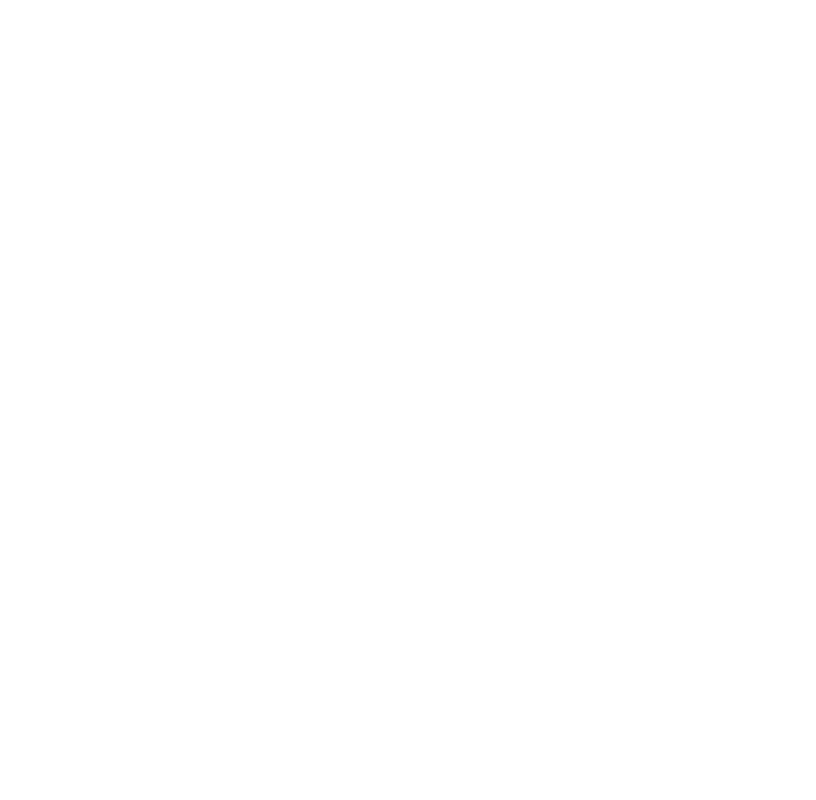
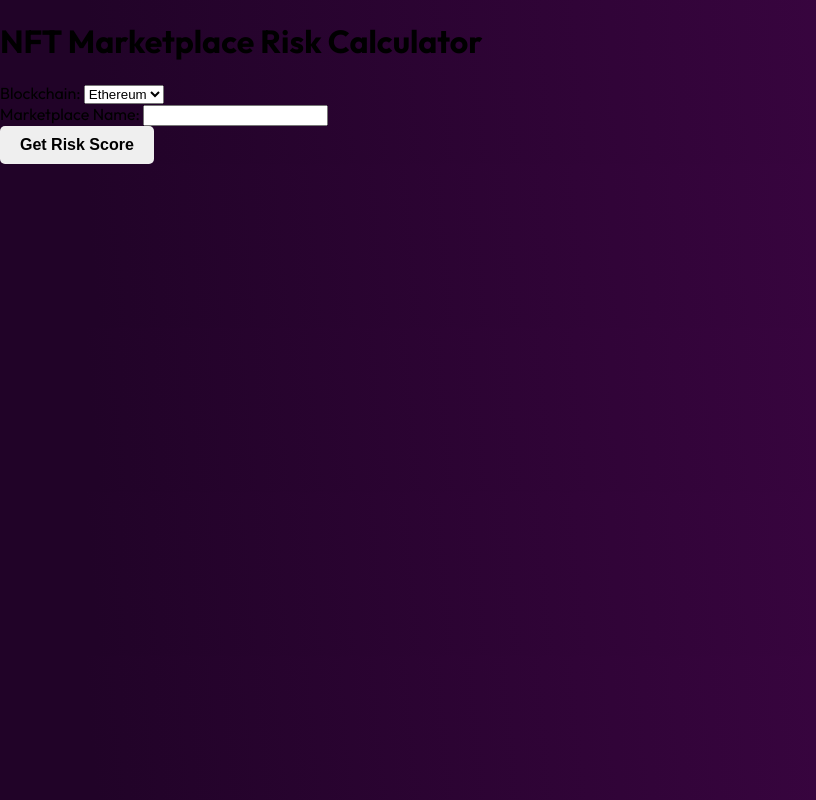
Before and after one commit to Jatinsinha03/NFT-Nexus, a React (Create React App) app in the folder frontend/: page /marketplacerisk in a window 1280 px wide. Before the commit this address had no page. Shown: the whole page, without its empty margins (0-816 px from the left). Built offline with nearby package versions, Linux system fonts and the light colour scheme.

Commit message:
Added MarketPlace Risk Calculator

```diff
--- a/frontend/package.json
+++ b/frontend/package.json
@@ -4,6 +4,7 @@
   "private": true,
   "dependencies": {
     "@api/unleashnfts": "file:.api/apis/unleashnfts",
+    "axios": "^1.7.9",
     "chart.js": "^4.4.7",
     "cra-template": "1.2.0",
     "ethers": "^6.13.4",
--- a/frontend/src/App.js
+++ b/frontend/src/App.js
@@ -10,6 +10,7 @@
 import Main from './Pages/Main/Main';
 import NFTPage from './Pages/NFT/NFTPage';
 import Favorites from './Pages/Favorites/Favorites';
+import RiskCalculator from './Pages/MarketPlace/RiskCalculator';
 
 function App() {
   return (
@@ -23,6 +24,8 @@
           <Route exact path='/main' element={<Main/>}/>
           <Route exact path='/favorite' element={<Favorites/>}/>
           <Route path="/nft/:contractAddress" element={<NFTPage />} />
+          <Route path="marketplacerisk" element={<RiskCalculator/>} />
+
         </Routes>
 
     </Router>
--- a/frontend/src/Pages/Main/Main.js
+++ b/frontend/src/Pages/Main/Main.js
@@ -74,6 +74,7 @@
     <div style={{ padding: "20px", fontFamily: "Arial, sans-serif" }}>
       <h1>Hello {userDetails.name}</h1>
       <Link to="/favorite"><button>Show Favorites</button></Link>
+      <Link to="/marketplacerisk"><button>Analyze Marketplace</button></Link>
       <button onClick={handleLogout}>Logout</button>
       <h2>Wallet Address: {userDetails.walletAddress}</h2>
       <h3>NFT Count: {walletProfile.nftCount}</h3>
--- /dev/null
+++ b/frontend/src/Pages/MarketPlace/RiskCalculator.js
@@ -0,0 +1,163 @@
+import React, { useState, useEffect } from 'react';
+import axios from 'axios';
+
+const RiskCalculator = () => {
+  // State to hold user inputs and API data
+  const [blockchain, setBlockchain] = useState('ethereum');
+  const [marketplaceName, setMarketplaceName] = useState('');
+  const [riskScore, setRiskScore] = useState(null);
+  const [marketplaceData, setMarketplaceData] = useState(null);
+
+  // Function to fetch data based on user input
+  const fetchData = async () => {
+    const apiKey = '316dd88ae8840897e1f61160265d1a3f';
+
+    try {
+      const [analyticsResponse, tradersResponse, washtradeResponse] = await Promise.all([
+        axios.get(`https://api.unleashnfts.com/api/v2/nft/marketplace/analytics`, {
+          params: {
+            blockchain,
+            name: marketplaceName,
+            time_range: '24h',
+            sort_by: 'name',
+            sort_order: 'desc',
+            limit: 30,
+            offset: 0
+          },
+          headers: {
+            'x-api-key': apiKey
+          }
+        }),
+        axios.get(`https://api.unleashnfts.com/api/v2/nft/marketplace/traders`, {
+          params: {
+            blockchain,
+            name: marketplaceName,
+            time_range: '24h',
+            sort_by: 'name',
+            sort_order: 'desc',
+            limit: 30,
+            offset: 0
+          },
+          headers: {
+            'x-api-key': apiKey
+          }
+        }),
+        axios.get(`https://api.unleashnfts.com/api/v2/nft/marketplace/washtrade`, {
+          params: {
+            blockchain,
+            name: marketplaceName,
+            time_range: '24h',
+            sort_by: 'name',
+            sort_order: 'desc',
+            limit: 30,
+            offset: 0
+          },
+          headers: {
+            'x-api-key': apiKey
+          }
+        })
+      ]);
+
+      const marketplaceData = {
+        analytics: analyticsResponse.data.data[0],
+        traders: tradersResponse.data.data[0],
+        washtrades: washtradeResponse.data.data[0]
+      };
+
+      setMarketplaceData(marketplaceData);
+      calculateRisk(marketplaceData);
+    } catch (error) {
+      console.error("Error fetching data:", error);
+    }
+  };
+
+  // Calculate risk score based on fetched data
+  const calculateRisk = (data) => {
+    const { analytics, traders, washtrades } = data;
+
+    // Step 1: Market Activity Risk
+    const marketActivityRisk = analytics.sales === 0 && analytics.volume === 0 ? 1 : (analytics.transactions_change / 100) + (analytics.transfers_change / 100);
+
+    // Step 2: Wash Trade Risk
+    const washTradeRisk = washtrades.washtrade_assets === '0' ? 0 : 1;
+
+    // Step 3: Trader Activity Risk
+    const traderRatio = traders.traders_ratio < 0.5 ? 1 : traders.traders_ratio > 0.9 ? 0 : 0.5;
+    const traderChange = (traders.traders_sellers_change - traders.traders_buyers_change) / 100;
+
+    // Final Risk Score Calculation
+    const finalRiskScore = (0.4 * marketActivityRisk) + (0.2 * washTradeRisk) + (0.4 * (traderRatio + traderChange));
+
+    setRiskScore(finalRiskScore);
+  };
+
+  // Handle user input change
+  const handleInputChange = (e) => {
+    const { name, value } = e.target;
+    if (name === 'blockchain') {
+      setBlockchain(value);
+    } else if (name === 'marketplaceName') {
+      setMarketplaceName(value);
+    }
+  };
+
+  // Handle submit
+  const handleSubmit = (e) => {
+    e.preventDefault();
+    fetchData();
+  };
+
+  // Determine risk level based on score
+  const determineRiskLevel = (score) => {
+    if (score >= 0.7) return "High Risk";
+    if (score >= 0.3) return "Medium Risk";
+    return "Low Risk";
+  };
+
+  return (
+    <div>
+      <h1>NFT Marketplace Risk Calculator</h1>
+      <form onSubmit={handleSubmit}>
+        <div>
+          <label>Blockchain: </label>
+          <select name="blockchain" value={blockchain} onChange={handleInputChange}>
+            <option value="ethereum">Ethereum</option>
+            <option value="polygon">Polygon</option>
+            {/* Add more blockchains as needed */}
+          </select>
+        </div>
+        <div>
+          <label>Marketplace Name: </label>
+          <input
+            type="text"
+            name="marketplaceName"
+            value={marketplaceName}
+            onChange={handleInputChange}
+            required
+          />
+        </div>
+        <button type="submit">Get Risk Score</button>
+      </form>
+
+      {riskScore !== null && (
+        <div>
+          <h2>Risk Score: {riskScore.toFixed(2)}</h2>
+          <h3>Risk Level: {determineRiskLevel(riskScore)}</h3>
+        </div>
+      )}
+
+      {marketplaceData && (
+        <div>
+          <h3>Marketplace Information:</h3>
+          <p>Marketplace: {marketplaceData.analytics.name}</p>
+          <p>Transactions: {marketplaceData.analytics.transactions}</p>
+          <p>Transfers: {marketplaceData.analytics.transfers}</p>
+          <p>Wash Trade Suspect Sales: {marketplaceData.washtrades.washtrade_suspect_sales}</p>
+          <p>Traders: {marketplaceData.traders.traders}</p>
+        </div>
+      )}
+    </div>
+  );
+};
+
+export default RiskCalculator;
```
Also changed, not shown: 1 other file (tests, documents, lock files or other folders).
